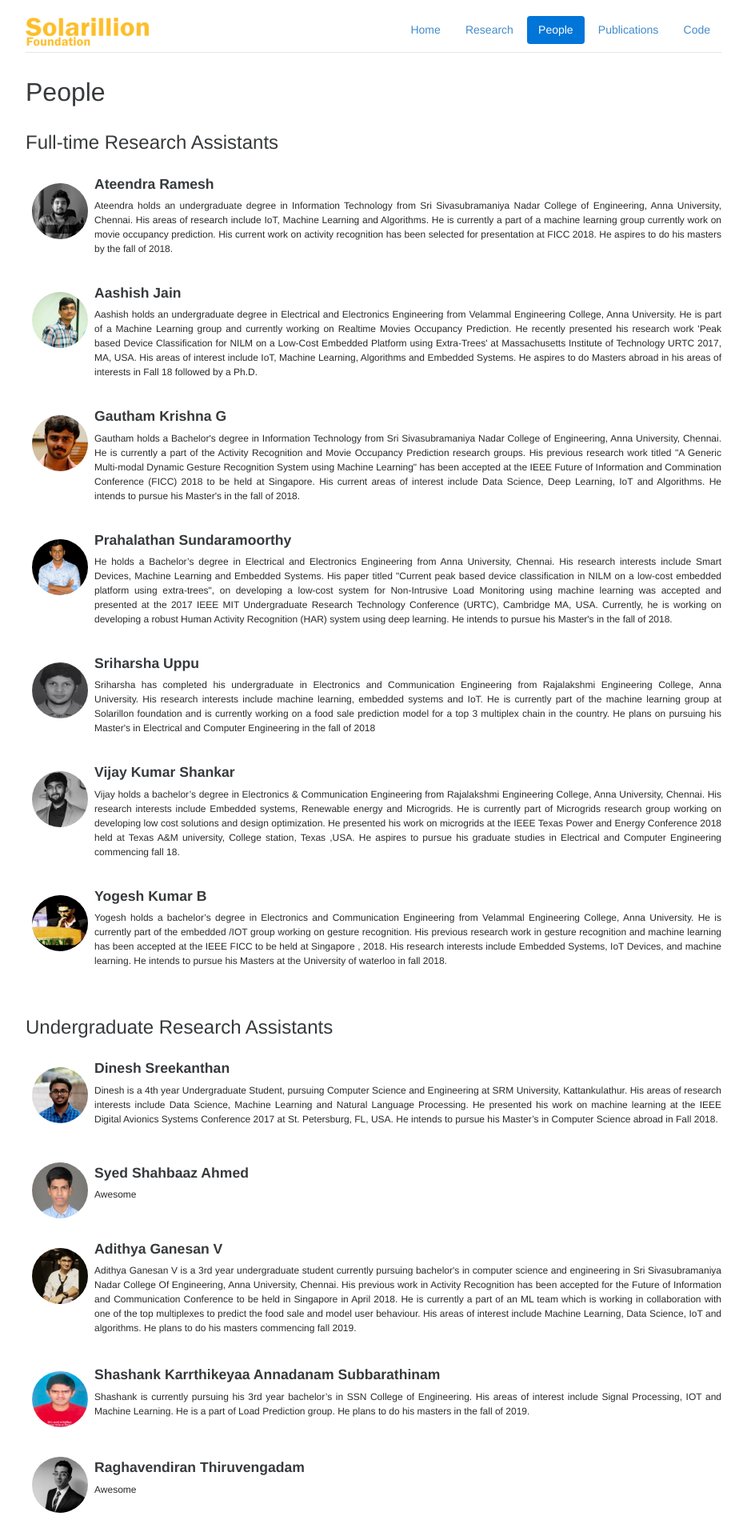
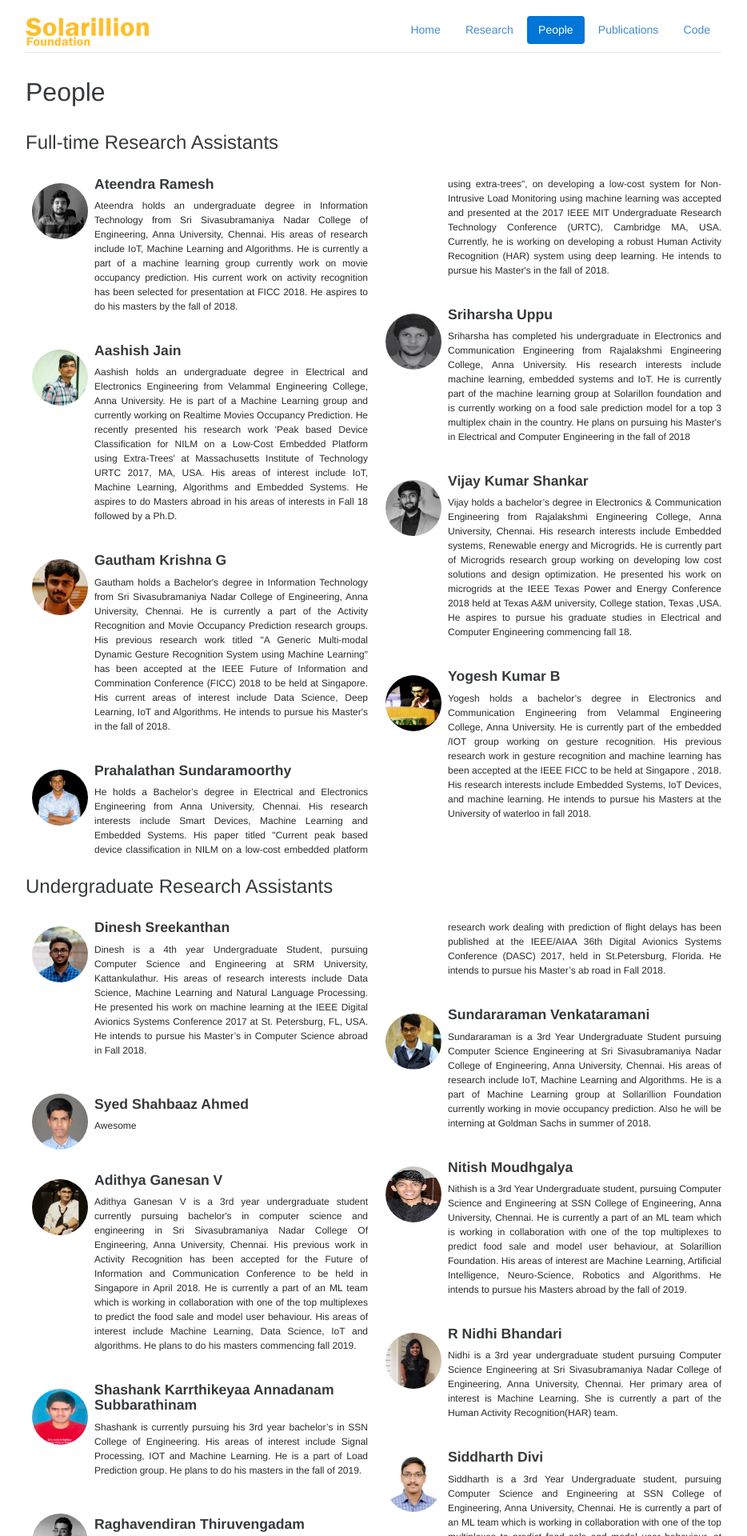
Before and after one commit to prahalath/solarillionfoundation.github.io, a Jekyll site: the page built from people.html, in a window 1280 px wide. Shown: the top 1920 px of the page at 80% size, without its empty margins (173-1107 px from the left). Built offline with Jekyll 4.4.1, drawn with Linux system fonts in a browser that asks for light colours; nearby versions of some CDN libraries; Markdown is read by kramdown in place of the engine named in the settings.

Commit message:
made people page 2 columns

```diff
--- a/css/sampa.scss
+++ b/css/sampa.scss
@@ -216,7 +216,7 @@ ul.project-people {
 
     ul.grad { @include columns(3); }
     ul.alum { @include columns(2); }
-
+    ul.people_page {@include columns(2);}
 }
 
 @media (max-width: 768px) {
--- a/people.html
+++ b/people.html
@@ -19,7 +19,7 @@ role_groups:
             <!-- <h3>{{ role.key }}</h3><br/> -->
             {% if grp contains role.key %}
                 <h3>{{ role.name }} </h3><br/>
-                <ul class="people ">
+                <ul class="people people_page">
                 {% for item in site.data.people %}
                     {% assign person = item[1] %}
                     {% if person.role == role.key %}
```
Also changed, not shown: 2 other files.
